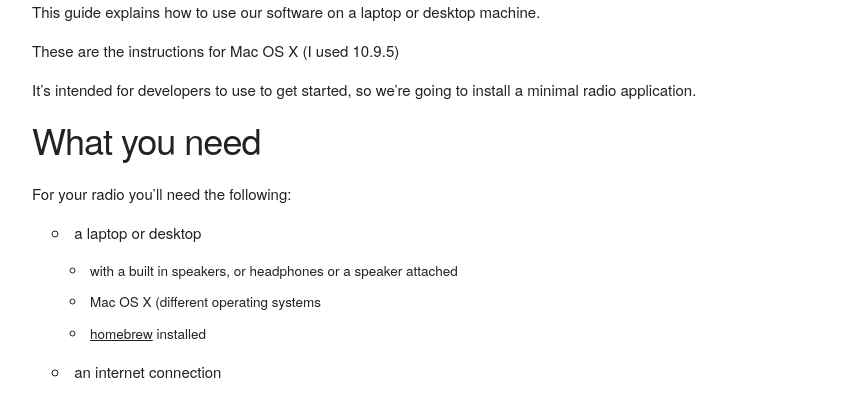
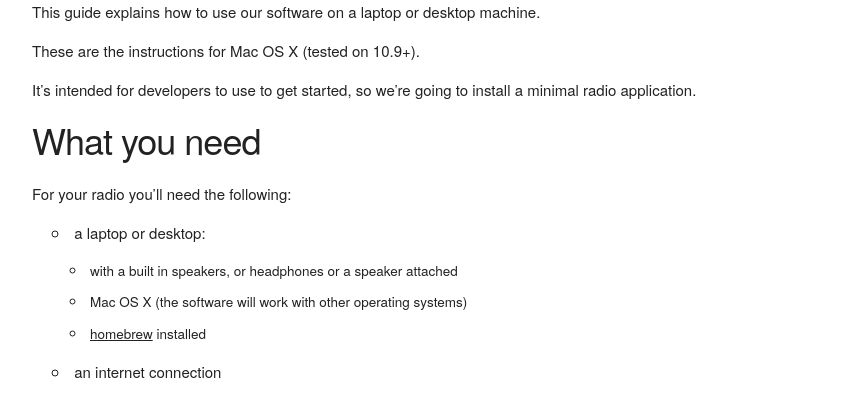
Before and after one commit to radiodan/radiodan.github.io, a Jekyll site: the page built from help/tutorials/simplest-radio-laptop-macos.md, in a window 1280 px wide. Shown: the part 320-719 px from the top of the page, without its empty margins (128-985 px from the left). Built offline with Jekyll 4.4.1, drawn with Linux system fonts in a browser that asks for light colours; comment, search, counter and statistics services are not loaded.

Commit message:
Use markdown-style links. Change page URL to match site style ('-' over '_')

```diff
--- a/help/tutorials/simplest_radio_laptop_macos.md
+++ b/help/tutorials/simplest-radio-laptop-macos.md
@@ -8,7 +8,7 @@
 
 This guide explains how to use our software on a laptop or desktop machine.
 
-These are the instructions for Mac OS X (I used 10.9.5)
+These are the instructions for Mac OS X (tested on 10.9+).
 
 It's intended for developers to use to get started, so we're going to
 install a minimal radio application.
@@ -18,12 +18,11 @@
 
 For your radio you'll need the following:
 
-- a laptop or desktop
+- a laptop or desktop:
     - with a built in speakers, or headphones or a speaker attached
-    - Mac OS X (<a herf="../">different operating systems</a>
-    - <a href="http://brew.sh">homebrew</a> installed
+    - Mac OS X (the software will work with other operating systems)
+    - [homebrew](http://brew.sh) installed
 - an internet connection
-
 
 Steps
 ---
@@ -53,7 +52,7 @@
 
     npm start
 
-### 6. Go to <a href="http://localhost:5000">http://localhost:5000</a> in a browser
+### 6. Go to [http://localhost:5000](http://localhost:5000) in a browser
 
 Control the sound from the web page.
 
```
Also changed, not shown: help/tutorials/index.md (+2 -2 lines).
